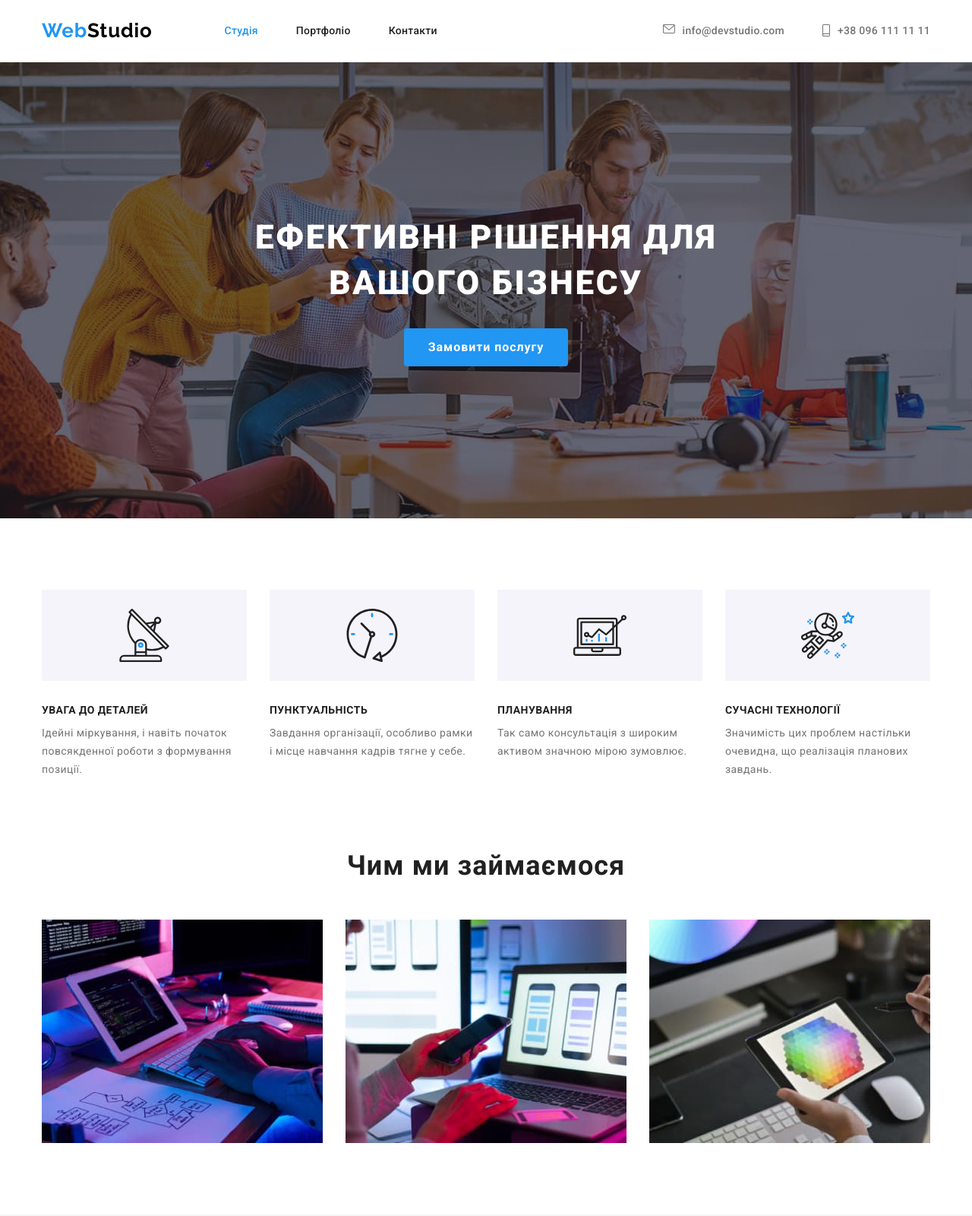
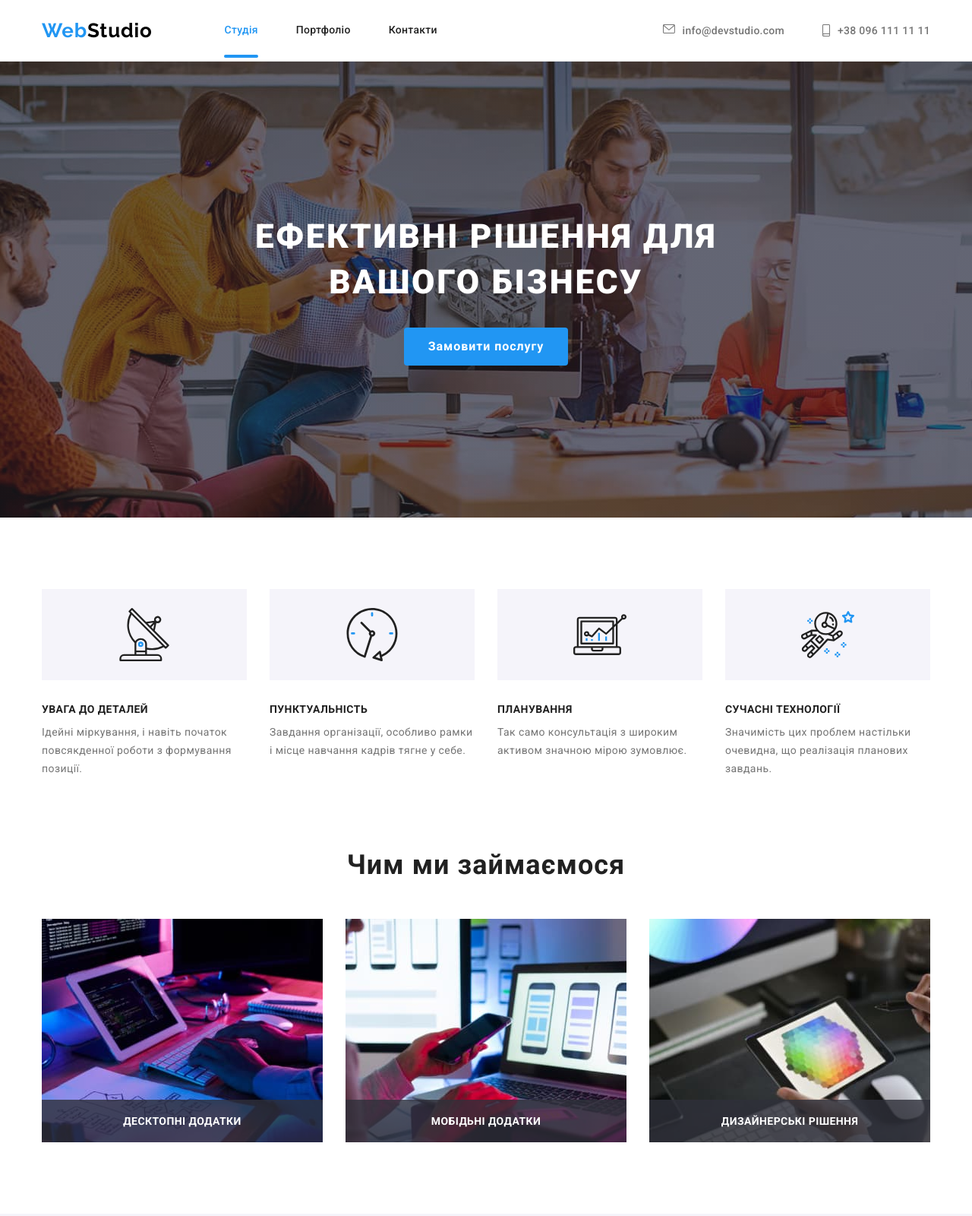
Before and after one commit to jane05070/goit-markup-hw-08, a plain HTML site: page index.html in a window 1280 px wide. Shown: the top 1600 px of the page at 76% size. Drawn offline with nearby package versions, Linux system fonts and the light colour scheme.

Commit message:
project.end

```diff
--- a/css/style.css
+++ b/css/style.css
@@ -129,17 +129,31 @@ button {
 }
 
 .nav-link {
+    position: relative;
     font-weight: 500;
     font-size: 14px;
     line-height: 1.14;
     letter-spacing: 0.02em;
+    display: block;
 
     color: var(--main-text-color);
 
 }
 
-.current{
+.current {
     color: var(--acent-color);
+}
+
+.current::after {
+    content: "";
+    position: absolute;
+    left: 0;
+    bottom: -28px;
+    width: 100%;
+    height: 4px;
+
+    border-radius: 2px;
+    background-color: var(--acent-color);
 }
 
 .nav-link:hover, .nav-link:focus{
@@ -150,6 +164,8 @@ button {
         display: flex;
         margin-left: auto;
         gap: 50px;
+
+
 }
 
 .header-mail{
@@ -163,6 +179,7 @@ letter-spacing: 0.02em;
 color: var(--ouwer-text-color);
 display: flex;
     gap: 10px;
+    transition: color 250ms cubic-bezier(0.4, 0, 0.2, 1);
 }
 
 .header-mail:hover, .header-mail:focus{
@@ -181,6 +198,7 @@ display: flex;
     color: var(--ouwer-text-color);
     display: flex;
         gap: 10px;
+        transition: color 250ms cubic-bezier(0.4, 0, 0.2, 1);
     }
 
 .header-phone:hover, .header-phone:focus{
@@ -294,7 +312,7 @@ color:  var(--main-text-color);
 margin-bottom: 50px;
 }
 
-.doind {
+.doing {
     padding-top: 0;
 }
 
@@ -309,6 +327,29 @@ margin-bottom: 50px;
     display: block;
     max-width: 100%;
     height: auto;
+}
+
+.doing-item{
+    position: relative;
+}
+
+.overlay{
+    position: absolute;
+    bottom: 0;
+    padding-top: 20px;
+    padding-bottom: 20px;
+    background-color: rgba(47, 48, 58, 0.8);
+    width: 100%;
+}
+
+.overlay-text {
+        font-weight: 700;
+        font-size: 14px;
+        line-height: calc(16/14);
+        text-align: center;
+        text-transform: uppercase;
+
+        color: #FFFFFF;
 }
 /*-----Команда-----*/
 .team-section{
--- a/index.html
+++ b/index.html
@@ -114,27 +114,36 @@
         </ul>
         </div>
       </section>
-      <section class="section doind">
+      <section class="section doing">
         <div class="container">
         <h2 class="title-doing">Чим ми займаємося</h2>
         <ul class="list image-list">
-          <li>
+          <li class="doing-item">
             <img class="image-doing"
               src="./image/box-img-1.jpg"
               alt="друк на клавіатурі"
               width="370"
             />
+            <div class="overlay">
+              <p class="overlay-text">Десктопні додатки</p>
+            </div>
           </li>
-          <li>
+          <li class="doing-item">
             <img class="image-doing"
               src="./image/box-img-2.jpg"
               alt="телефон та екран монітору"
               width="370"
             />
+            <div class="overlay">
+              <p class="overlay-text">Мобідьні додатки</p>
+            </div>
           </li>
-          <li>
+          <li class="doing-item">
             <img class="image-doing"
             src="./image/box-img-3.jpg" alt="планшет" width="370" />
+            <div class="overlay">
+              <p class="overlay-text">Дизайнерські рішення</p>
+            </div>
           </li>
         </ul>
         </div>
```
Also changed, not shown: css/js/modal.js (added, +14 -0 lines).
